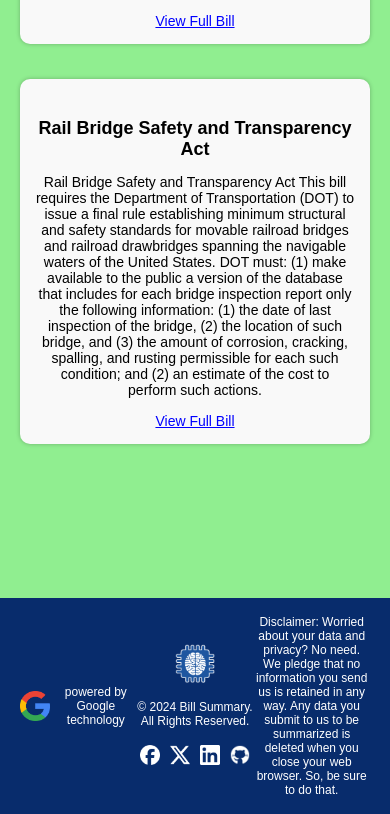
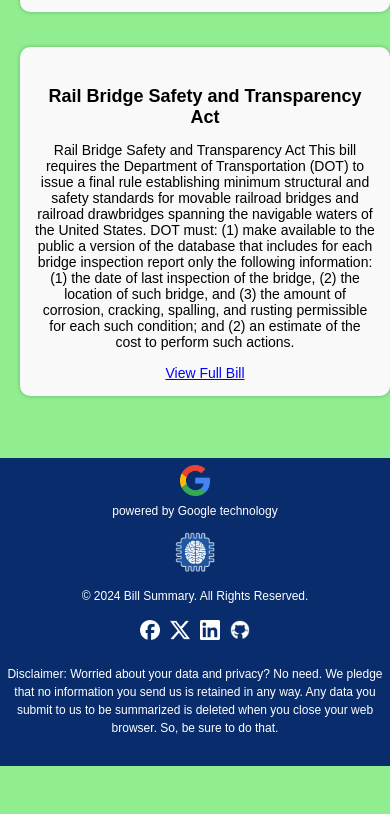
Before and after one commit to marleneh456/bill-summary-deploy, a React (Vite) app: page / in a window 390 px wide. Shown: the part 2415-3229 px from the top of the page. After the commit the page ends 3181 px from the top, so only its background shows below. Built offline with nearby package versions, Linux system fonts and the light colour scheme.

Commit message:
update the media queries with colors

```diff
--- a/src/index.css
+++ b/src/index.css
@@ -2873,8 +2873,6 @@
           }
         }
 
-
-
   /* Big Mobile Portrait */
 
   /* Applies styles for portrait-oriented big mobile devices with max width 490px,
@@ -3007,7 +3005,7 @@
     }
 
     .content-container {
-      width: 350px;
+      width: 370px;
      margin-left: 20px;
      font-size: 14px;
    }
@@ -3233,11 +3231,49 @@
     .team-member p {
       font-size: 0.75rem; /* Sets the font size */
     }
+
+    .footer-content {
+      display: flex;
+      flex-direction: column; /* Stack items vertically */
+      align-items: center; /* Center align items */
+      text-align: center; /* Center text */
+      padding: 2px;
+    }
+
+    .footer-left,
+    .footer-center,
+    .footer-right {
+      width: 100%; /* Full width for all sections */
+      margin-bottom: 10px; /* Add spacing between sections */
+    }
+
+    .footer-left .google-logo {
+      display: flex;
+      flex-direction: column; /* Stack logo and text */
+      align-items: center;
+      line-height: 1.8; /* Increase line height for readability */
+    }
+
+    .footer-social {
+      display: flex;
+      justify-content: center; /* Center social icons */
+      gap: 10px; /* Add spacing between icons */
+    }
+
+    .footer-social a img {
+      width: 20px; /* Resize social icons */
+      height: 20px;
+    }
+
+    .footer-disclaimer {
+      font-size: 12px; /* Adjust disclaimer font size */
+      line-height: 1.5; /* Increase line height for readability */
+    }
   }
 
 /* Small Mobile Portrait */
 
-@media (max-width: 380px) and (max-height: 640px){
+@media (max-width: 390px) and (max-height: 780px){
   .full-screen-nav-links {
     display: none; /* Hides the desktop navigation on mobile */
   }
@@ -3350,11 +3386,14 @@
   }
 
  .content-container {
-  width: 340px;
+  width: 330px;
    font-size: 10px;
-   margin-left: 10px;
+   margin-left: 20px;
  }
 
+ .thank-you-message{
+  font-size: 12px;
+ }
   .instructions-section {
    font-size: 10px;
   }
@@ -3381,7 +3420,7 @@
 }
 
 .instruction-separator {
-  margin-top: 120px;
+  margin-top: 200px;
 }
 
 .instruction-item-five p{
@@ -3392,6 +3431,29 @@
 	margin-bottom: 90px;
 	font-size: 10px;
   }
+
+  .recent-bills {
+    display: flex;
+    flex-wrap: wrap; /* Allow items to wrap to the next line */
+    gap: 15px; /* Space between the cards */
+    justify-content: center; /* Center the cards */
+  }
+
+  .bill-item {
+    max-width: 330px; /* Limit the max width of each card */
+    padding: 15px; /* Add space inside the card */
+  }
+
+  .bill-item h4 {
+    font-size: 12px; /* Adjust title font size */
+    margin-bottom: 10px; /* Space below title */
+  }
+
+  .bill-item p {
+    font-size: 10px; /* Adjust paragraph font size */
+    margin-bottom: 15px; /* Space below description */
+  }
+
 
   .Recent-bills-line{
     width: 58%;
```
